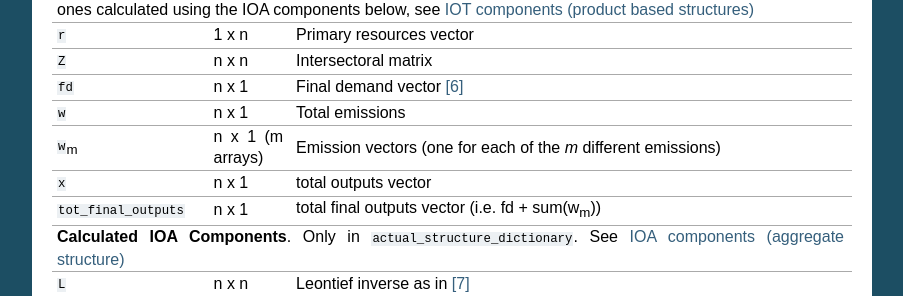
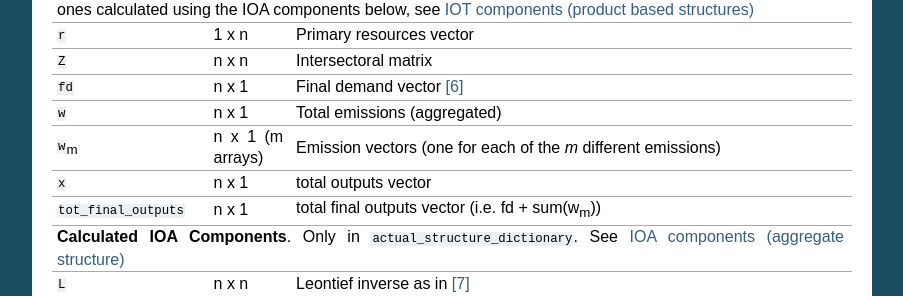
Before and after one commit to Friedsoap/MetabX, a Sphinx documentation site: the page built from DOC/source/internal_data_structure.rst, in a window 1280 px wide and 900 px high, scrolled down 323 px. Shown: the part 156-452 px from the top of the window, without its empty margins (198-1101 px from the left). Built offline with Sphinx 7.4.7, drawn with Linux system fonts in a browser that asks for light colours.

```diff
--- a/DOC/source/internal_data_structure.rst
+++ b/DOC/source/internal_data_structure.rst
@@ -29,7 +29,7 @@ The structure of ``actual_structure_dictionary`` and of each entry in ``product_
 +------------------------+------------+------------------------------------+
 | ``fd``                 | n x 1      |  Final demand vector [#2]_         |
 +------------------------+------------+------------------------------------+
-| ``w``                  | n x 1      | Total emissions                    |
+| ``w``                  | n x 1      | Total emissions (aggregated)       |
 +------------------------+------------+------------------------------------+
 | ``w``:sub:`m`          | n x 1      | Emission vectors (one for each     |
 |                        | (m arrays) | of the *m* different emissions)    |
--- a/metabx.py
+++ b/metabx.py
@@ -694,12 +694,12 @@ if circos_draw:
 # STOPPED: check whether I included circos_execute,circos_open_images in the production structures and make the corresponding amendments in the draw_circos_diagram function
 
     #circos interface for flow_by_sector: sector_outputs or sector inputs
-    circos_interface.draw_circos_diagram(circos_execute,circos_open_images, unit,'merged', 'normalised', 'sector_outputs', 'size_desc',  CircosFolder, data_filename, NBR_sectors, NBR_disposals, Z_array_with_headers['column headings'], Z_array, r_array, fd_all, w_all)
+    circos_interface.draw_circos_diagram(circos_execute, circos_open_images, unit,'merged', 'normalised', 'sector_outputs', 'size_desc',  CircosFolder, data_filename, NBR_sectors, NBR_disposals, label_dictionary['column_sector_labels'], actual_structure_dictionary['Z'], actual_structure_dictionary['r'], actual_structure_dictionary['fd'], w_all)
 
     circos_interface.draw_circos_diagram(circos_execute,circos_open_images, unit,'symmetrical', 'normalised', 'sector_outputs', 'size_desc',  CircosFolder, data_filename, NBR_sectors, NBR_disposals, Z_array_with_headers['column headings'], Z_array, r_array, fd_all, w_all)
 
     # circos interface for flow_by_type: cyclic_acyclic
-    circos_interface.draw_circos_diagram(circos_execute,circos_open_images, unit,'merged', 'normalised', 'cyclic_acyclic', 'size_desc',  CircosFolder, data_filename, NBR_sectors, NBR_disposals, Z_array_with_headers['column headings'], Z_array_self_cycling, self_cycling_feeding_flows_all.reshape((1,NBR_sectors)), np.zeros((NBR_sectors,1)), w_array_SC_all, Z_array_inter_cycling, inter_cycling_feeding_flows_all.reshape((1,NBR_sectors)), np.zeros((NBR_sectors,1)), w_array_IC_all, Z_array_acyclic, raw_indirect_straight_inputs_all.reshape((1,NBR_sectors)), indirect_fd_all.reshape((NBR_sectors,1)) , w_array_IA_all, np.zeros((NBR_sectors,NBR_sectors)), raw_direct_straight_inputs_all.reshape((1,NBR_sectors)), direct_fd_all.reshape((NBR_sectors,1)), w_array_DA_all)
+    circos_interface.draw_circos_diagram(circos_execute, circos_open_images, unit,'merged', 'normalised', 'cyclic_acyclic', 'size_desc',  CircosFolder, data_filename, NBR_sectors, NBR_disposals, Z_array_with_headers['column headings'], Z_array_self_cycling, self_cycling_feeding_flows_all.reshape((1,NBR_sectors)), np.zeros((NBR_sectors,1)), w_array_SC_all, Z_array_inter_cycling, inter_cycling_feeding_flows_all.reshape((1,NBR_sectors)), np.zeros((NBR_sectors,1)), w_array_IC_all, Z_array_acyclic, raw_indirect_straight_inputs_all.reshape((1,NBR_sectors)), indirect_fd_all.reshape((NBR_sectors,1)) , w_array_IA_all, np.zeros((NBR_sectors,NBR_sectors)), raw_direct_straight_inputs_all.reshape((1,NBR_sectors)), direct_fd_all.reshape((NBR_sectors,1)), w_array_DA_all)
 
     circos_interface.draw_circos_diagram(circos_execute,circos_open_images, unit,'symmetrical', 'normalised', 'cyclic_acyclic', 'size_desc',  CircosFolder, data_filename, NBR_sectors, NBR_disposals, Z_array_with_headers['column headings'], Z_array_self_cycling, self_cycling_feeding_flows_all.reshape((1,NBR_sectors)), np.zeros((NBR_sectors,1)), w_array_SC_all, Z_array_inter_cycling, inter_cycling_feeding_flows_all.reshape((1,NBR_sectors)), np.zeros((NBR_sectors,1)), w_array_IC_all, Z_array_acyclic, raw_indirect_straight_inputs_all.reshape((1,NBR_sectors)), indirect_fd_all.reshape((NBR_sectors,1)) , w_array_IA_all, np.zeros((NBR_sectors,NBR_sectors)), raw_direct_straight_inputs_all.reshape((1,NBR_sectors)), direct_fd_all.reshape((NBR_sectors,1)), w_array_DA_all)
 
```
